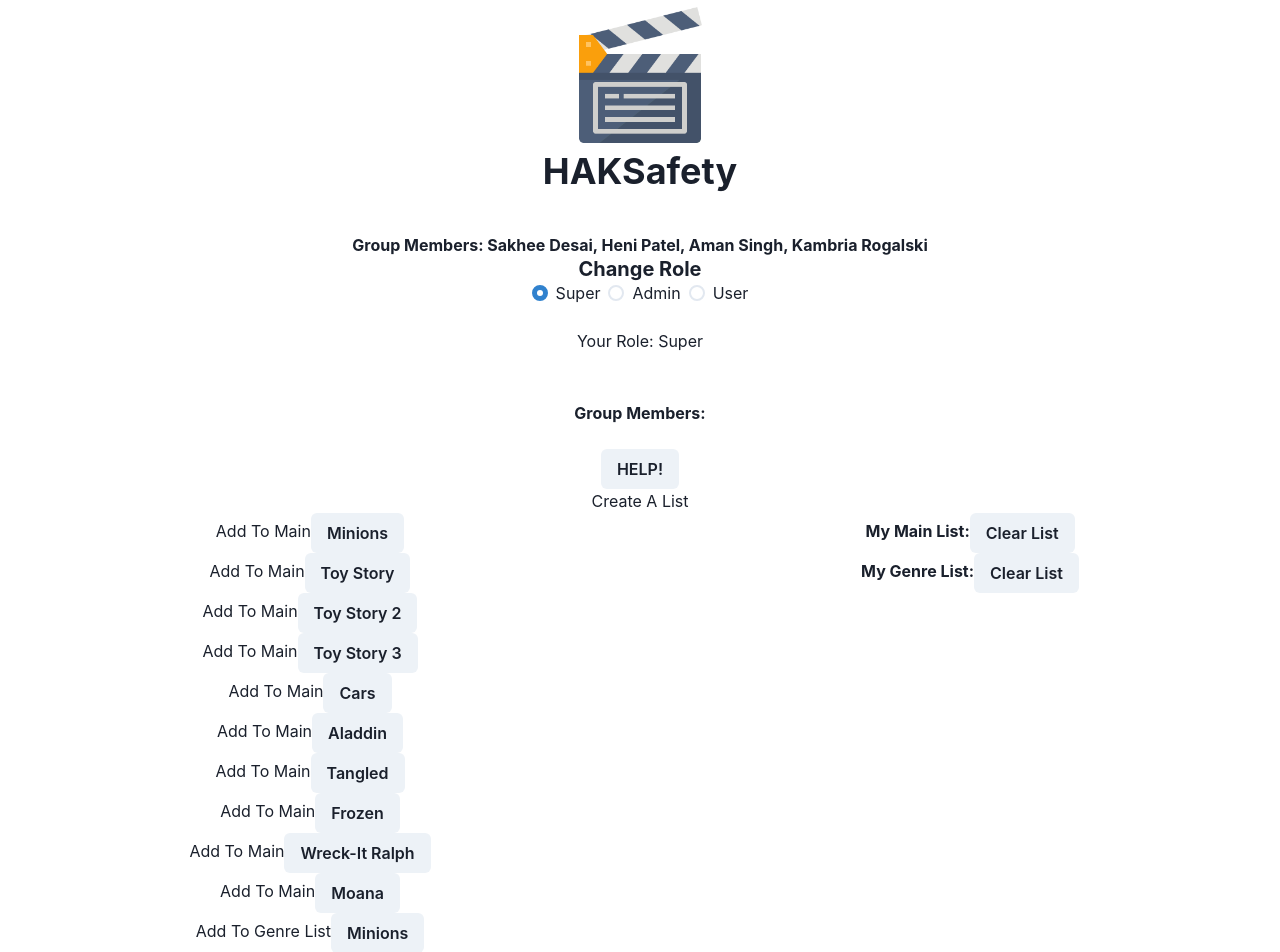
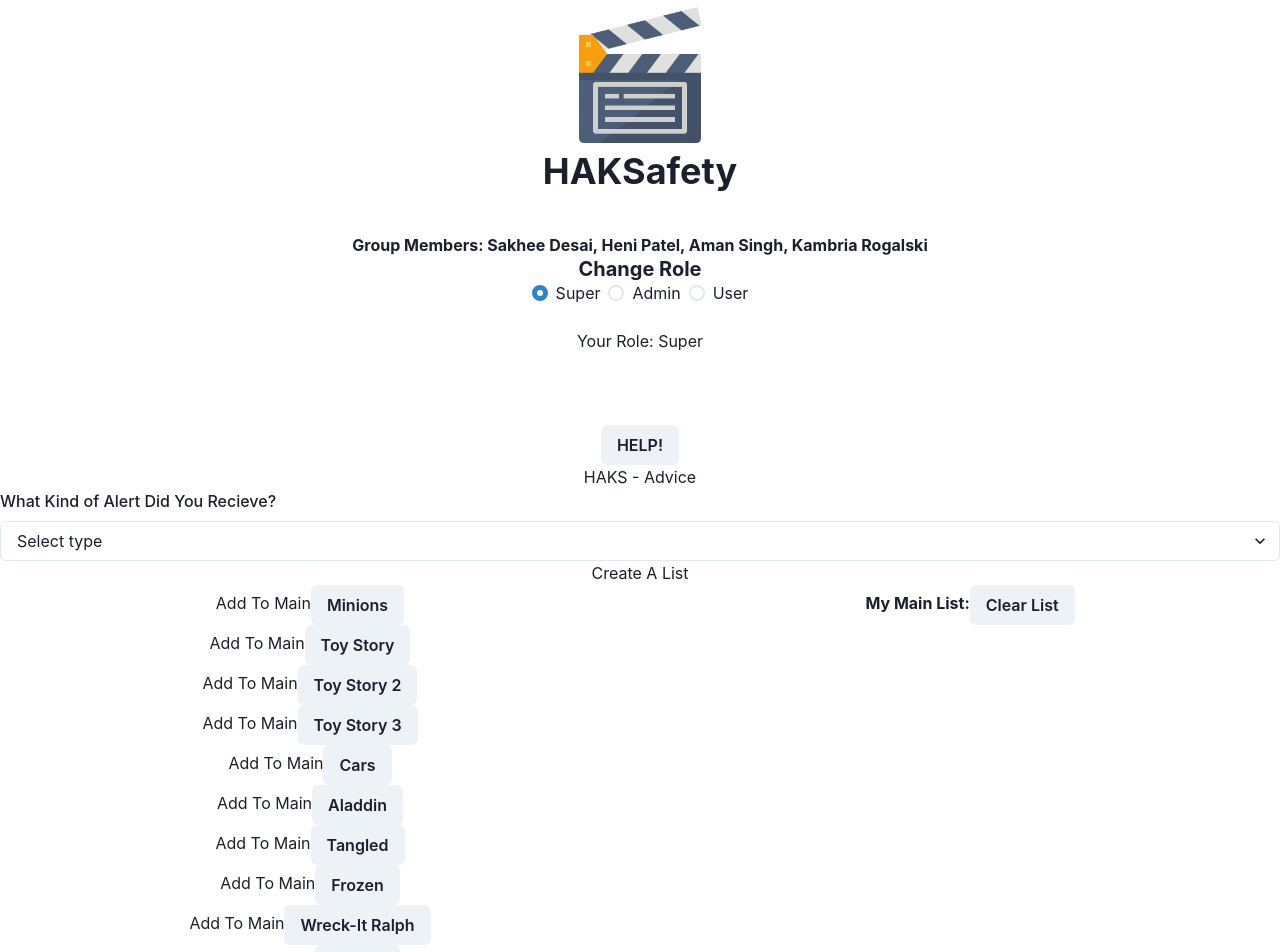
Before and after one commit to amansjot/Team5-MoviePedia, a React (Create React App) app: page / in a window 1280 px wide. Shown: the top 952 px of the page. Built offline with nearby package versions, Linux system fonts and the light colour scheme.

Commit message:
Adding solutions

```diff
--- a/src/App.tsx
+++ b/src/App.tsx
@@ -7,6 +7,7 @@ import { CreateList } from "./components/CreateList";
 import { WatchList } from "./components/WatchList";
 import { RoleSelect } from "./components/RoleSelect";
 import {BlueButton} from "./components/BlueButton";
+import {Solutions} from "./components/Solutions";
 
 function App() {
     return (
@@ -24,14 +25,10 @@ function App() {
                 </Center>
             </div>
             <br/>
-            <div>
-                <b>Group Members: </b>
-                <div style={{ width: "100px", margin: "0 auto" }}>
-                </div>
-            </div>
             <br/>
             <div>
                 <BlueButton></BlueButton>
+                <Solutions></Solutions>
                 <CreateList></CreateList>
                 <WatchList></WatchList>
             </div>
--- a/src/components/CreateList.tsx
+++ b/src/components/CreateList.tsx
@@ -20,7 +20,6 @@ const MOVIES = [
 export function CreateList(): JSX.Element {
     const [allOptions] = useState<string[]>(MOVIES);
     const [usermainList, setusermainList] = useState<string[]>([]);
-    const [userlistbyGenre, setuserGenreList] = useState<string[]>([]);
 
     function addMovieTomainList(newMovie: string) {
         if (!usermainList.includes(newMovie)){
@@ -33,16 +32,6 @@ export function CreateList(): JSX.Element {
         setusermainList([]);
     }
 
-    function addMovieTogenreList(newMovie: string) {
-        if (!userlistbyGenre.includes(newMovie)){
-            setuserGenreList([...userlistbyGenre, newMovie]);
-
-        }
-    }
-
-    function cleargenreList() {
-        setuserGenreList([]);
-    }
 
     return (
         <div>
@@ -57,14 +46,6 @@ export function CreateList(): JSX.Element {
                             </div>
                         ))}
                     </div>
-                    <div>
-                        {allOptions.map((option: string) => (
-                            <div key={option}>
-                Add To Genre List
-                                <Button onClick={() => addMovieTogenreList(option)}>{option}</Button>
-                            </div>
-                        ))}
-                    </div>
                 </div>
                 <div>
                     <div>
@@ -74,13 +55,6 @@ export function CreateList(): JSX.Element {
                         ))}
                         <Button onClick={clearmainList}>Clear List</Button>
                     </div>
-                    <div>
-                        <strong>My Genre List:</strong>
-                        {userlistbyGenre.map((movie: string) => (
-                            <li key={movie}>{movie}</li>
-                        ))}
-                        <Button onClick={cleargenreList}>Clear List</Button>
-                    </div>
                 </div>
             </SimpleGrid>
         </div>
--- /dev/null
+++ b/src/components/Solutions.tsx
@@ -0,0 +1,46 @@
+import React, { useState } from "react";
+import { FormControl, FormLabel, Input, Select } from "@chakra-ui/react";
+
+export function Solutions(): JSX.Element {
+    const [answer, setAnswer] = useState<string>("");
+    const [soln, setSoln] =  useState<string>("");
+
+    function updateAnswer(event: React.ChangeEvent<HTMLInputElement>) {
+        setAnswer(event.target.value);
+    }
+
+    function solution(event: React.ChangeEvent<HTMLSelectElement>){
+        if(event.target.value === "hurricane"){
+            setSoln("Stay away from windows, tune into the local weather channel");
+        }
+
+        if(event.target.value === "theft"){
+            setSoln("Secure your belongings, lock your dorm rooms");
+        }
+        if(event.target.value === "shooting"){
+            setSoln("Stay indoors, avoid being approached by strangers, walk in groups");
+        }
+
+    }
+
+
+    return (
+        <div>
+            <h3> HAKS - Advice </h3>
+            <FormControl>
+                <FormLabel>What Kind of Alert Did You Recieve? </FormLabel>
+                <Select placeholder='Select type' onChange={(event) => solution(event)}>
+                    <option value = 'hurricane'> Hurricane</option>
+                    <option value = 'shooting'>Shooting</option>
+                    <option value = 'theft'>Theft</option>
+                    {/* <Input type = 'answer' value = {answer} onChange = {updateAnswer}/> */}
+                </Select>
+            </FormControl>
+            {/* <FormControl>
+                <FormLabel> What Kind of Alert Did You Recieve?</FormLabel>
+                <Input type = 'genre' value = {answer} onChange = {updateAnswer}/>
+            </FormControl> */}
+            <div> {soln} </div>
+        </div>
+    );
+}
```
